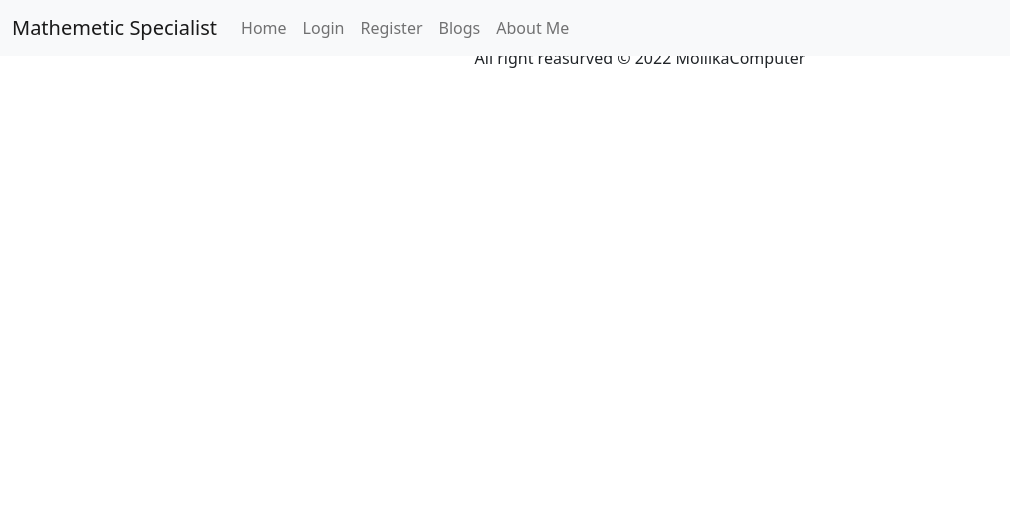
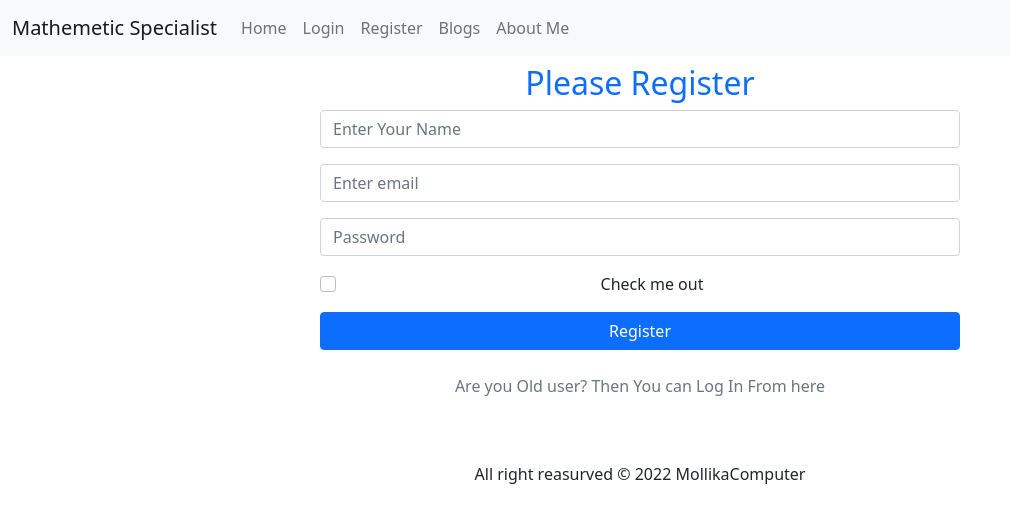
Before and after one commit to mollikacomputer/mathemeticsSpecialist, a React (Create React App) app: page /register in a window 1280 px wide. Shown: the top 522 px of the page, without its empty margins (0-1010 px from the left). Built offline with nearby package versions, Linux system fonts and the light colour scheme.

Commit message:
email password Create User authentication added with firebase

```diff
--- a/src/pages/LogIn/Login.js
+++ b/src/pages/LogIn/Login.js
@@ -10,6 +10,7 @@ const Login = () => {
 
   const [user, setUser] = useState('');
   const [email, setEmail] = useState('');
+
   const handleGoogleSignIn = () =>{
     const googleProvider = new GoogleAuthProvider();
     signInWithPopup(auth, googleProvider)
@@ -35,10 +36,11 @@ const Login = () => {
       setUser({});
     })
   }
+
   return (
     <div className='my-5 py-3 w-50 mx-auto'>
       <h2 className="text-primary" > Please Log in</h2>
-      <Form>
+      <Form >
         <Form.Group className="mb-3" controlId="formBasicEmail">
           <Form.Control type="email" placeholder="Enter email" />
         </Form.Group>
@@ -58,12 +60,12 @@ const Login = () => {
         <Link className="text-white text-decoration-none" to='/' >SignOut </Link>
          </button>
         :
-        <button onClick={handleGoogleSignIn} className="btn btn-primary" > <Link className="text-white text-decoration-none" to='/' >SignIn </Link> </button>
+        <button onClick={handleGoogleSignIn} className="btn btn-primary" > <Link className="text-white text-decoration-none" to='/' > google SignIn </Link> </button>
       }<br/>
       <h2 className="text-primary"> {user} </h2>
-
-
-
+      <Link className="text-muted text-decoration-none" style={{cursor:'pointer'}} to="/register">
+        Are you New user? Then You can <span className="text-primary" > Register</span>  From here
+      </Link>
     </div>
   );
 };
--- a/src/pages/Register/Register.js
+++ b/src/pages/Register/Register.js
@@ -1,11 +1,66 @@
-import React from 'react';
+import { createUserWithEmailAndPassword, getAuth } from "firebase/auth";
+import React, { useState } from "react";
+import { Button, Form } from "react-bootstrap";
+import { Link } from "react-router-dom";
+import app from "../../firebase.init";
 
+const auth = getAuth(app);
 const Register = () => {
-    return (
-        <div>
-            <h2> Please Register</h2>
-        </div>
-    );
+
+    const [username, setUsername] = useState();
+    const [email, setEmail] = useState();
+    const [password, setPassword] = useState();
+
+    const handleEmailBlur = e =>{
+        setEmail(e.target.value);
+    }
+
+    const handleUserNameblur = e =>{
+        setUsername(e.target.value);
+    }
+    const handlePasswordBlur = e =>{
+        setPassword(e.target.value);
+    }
+    const handleSubmit = (e) => {
+        e.preventDefault();
+        createUserWithEmailAndPassword(auth, email, password)
+        .then(result => {
+            const user = result.user;
+            console.log(user);
+        })
+        .catch(error => {
+            console.error(error)
+        })
+        console.log(username, password, email);
+      }
+
+  return (
+    <div className="my-5 py-3 w-50 mx-auto">
+      <h2 className="text-primary"> Please Register</h2>
+      <Form onSubmit={handleSubmit}>
+        <Form.Group className="mb-3" controlId="formBasicName">
+          <Form.Control onBlur={handleUserNameblur} type="text" placeholder="Enter Your Name" />
+        </Form.Group>
+        <Form.Group className="mb-3" controlId="formBasicEmail">
+          <Form.Control onBlur={handleEmailBlur} type="email" placeholder="Enter email" />
+        </Form.Group>
+        <Form.Group className="mb-3" controlId="formBasicPassword">
+          <Form.Control onBlur={handlePasswordBlur} type="password" placeholder="Password" />
+        </Form.Group>
+        <Form.Group className="mb-3" controlId="formBasicCheckbox">
+          <Form.Check type="checkbox" label="Check me out" />
+        </Form.Group>
+        <Button variant="primary w-100" type="submit">
+          Register
+        </Button>
+      </Form>
+      <br />
+
+      <Link className="text-muted text-decoration-none" style={{cursor:'pointer'}} to="/login">
+        Are you Old user? Then You can Log In From here
+      </Link>
+    </div>
+  );
 };
 
 export default Register;
```
